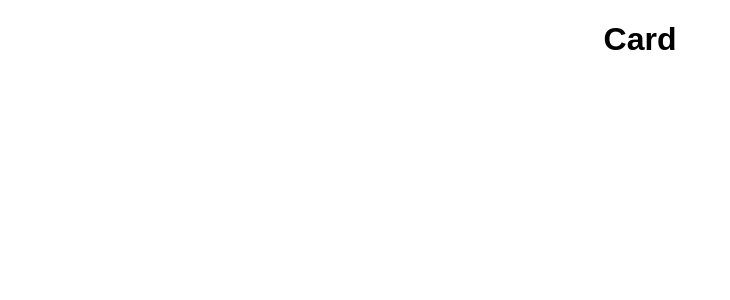
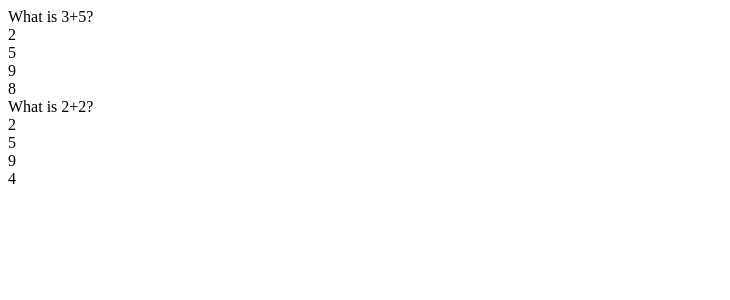
Before and after one commit to HF77554/CardQuiz, a React (Create React App) app: page / in a window 1280 px wide. Shown: the top 300 px of the page, without its empty margins (0-730 px from the left). Built offline with nearby package versions, Linux system fonts and the light colour scheme.

Commit message:
initial commit

```diff
--- a/src/CardQuizMain.tsx
+++ b/src/CardQuizMain.tsx
@@ -1,9 +1,33 @@
 import FlashcardList from "./Components/FlashcardList";
+import { useState } from "react";
+
+export interface FlashCardType {
+  id: number;
+  question: string;
+  answer: string;
+  wrongOptions: string[];
+}
+
+const sampleFlashCards: FlashCardType[] = [
+  {
+    id: 1,
+    question: "What is 3+5?",
+    answer: "8",
+    wrongOptions: ["2", "5", "9"]
+  },
+  {
+    id: 2,
+    question: "What is 2+2?",
+    answer: "4",
+    wrongOptions: ["2", "5", "9"]
+  }
+];
 
 export default function CardQuizMain() {
+  const [flashCards, flashCardsHandler] = useState(sampleFlashCards);
   return (
-    <div className="App">
-      <FlashcardList />
+    <div>
+      <FlashcardList flashCards={flashCards} />
     </div>
   );
 }
--- a/src/Components/Flashcard.tsx
+++ b/src/Components/Flashcard.tsx
@@ -1,7 +1,28 @@
-export default function Flashcard() {
+import { useState } from "react";
+
+export default function Flashcard({ flashcard }) {
+  const [flip, flipHandler] = useState(true);
   return (
-    <div className="App">
-      <h1>Card</h1>
+    <div
+      className={`card ${flip ? "" : "flip"}`}
+      onClick={() => flipHandler(!flip)}
+    >
+      <div className="front">
+        {flashcard.question}
+        <div className="flashcard-options">
+          {flashcard.wrongOptions.map((option: string) => {
+            return (
+              <div
+                key={`${flashcard.id}_${option}`}
+                className="flashcard-option"
+              >
+                {option}
+              </div>
+            );
+          })}
+        </div>
+      </div>
+      <div className="back">{flashcard.answer}</div>
     </div>
   );
 }
--- a/src/Components/FlashcardList.tsx
+++ b/src/Components/FlashcardList.tsx
@@ -1,9 +1,12 @@
 import Flashcard from "./Flashcard";
+import { FlashCardType } from "../CardQuizMain";
 
-export default function FlashcardList() {
+export default function FlashcardList({ flashCards }) {
   return (
-    <div className="App">
-      <Flashcard />
+    <div className="card-grid">
+      {flashCards.map((card: FlashCardType) => (
+        <Flashcard key={card.id} flashcard={card} />
+      ))}
     </div>
   );
 }
```
Also changed, not shown: 1 other file (tests, documents, lock files or other folders).
